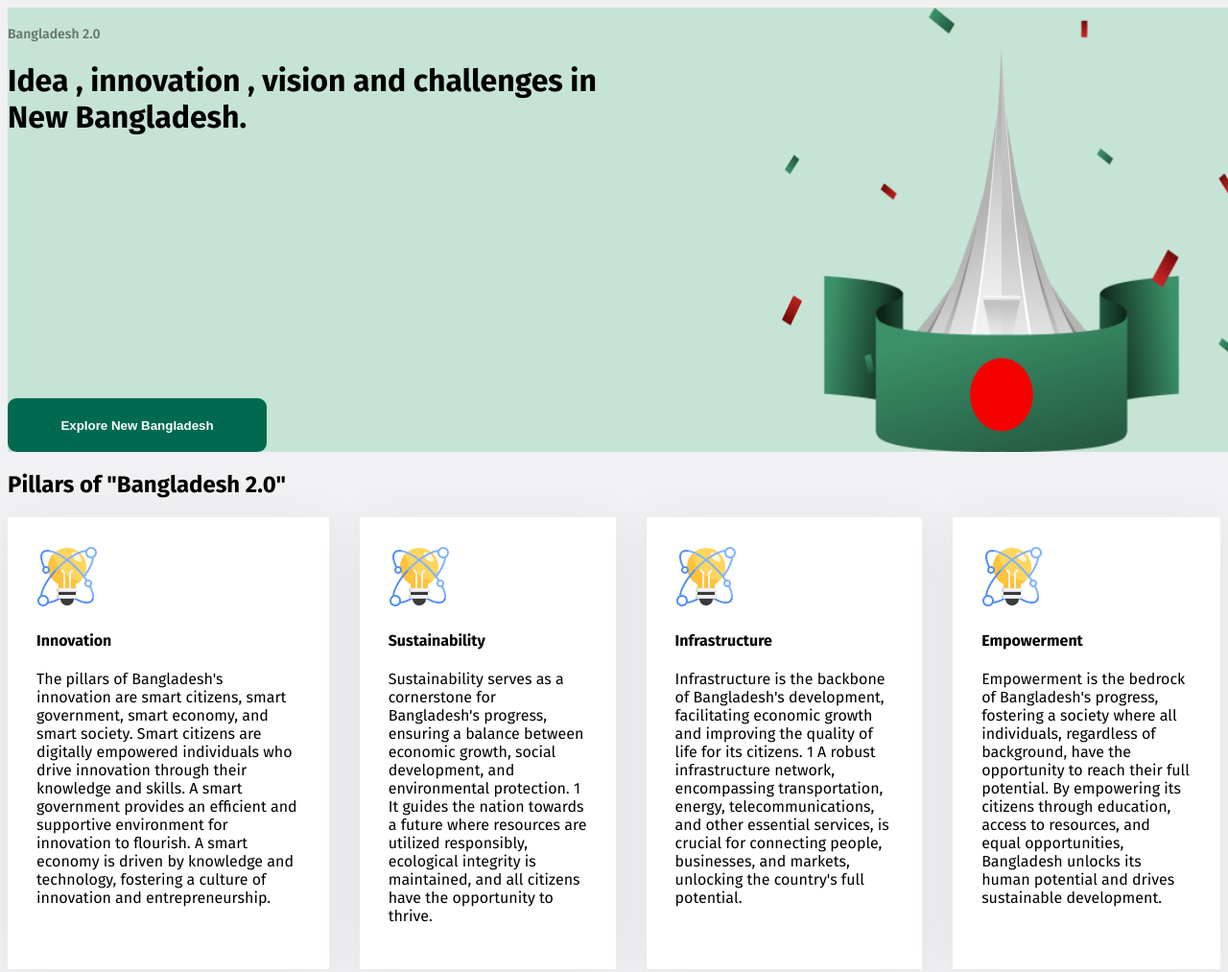
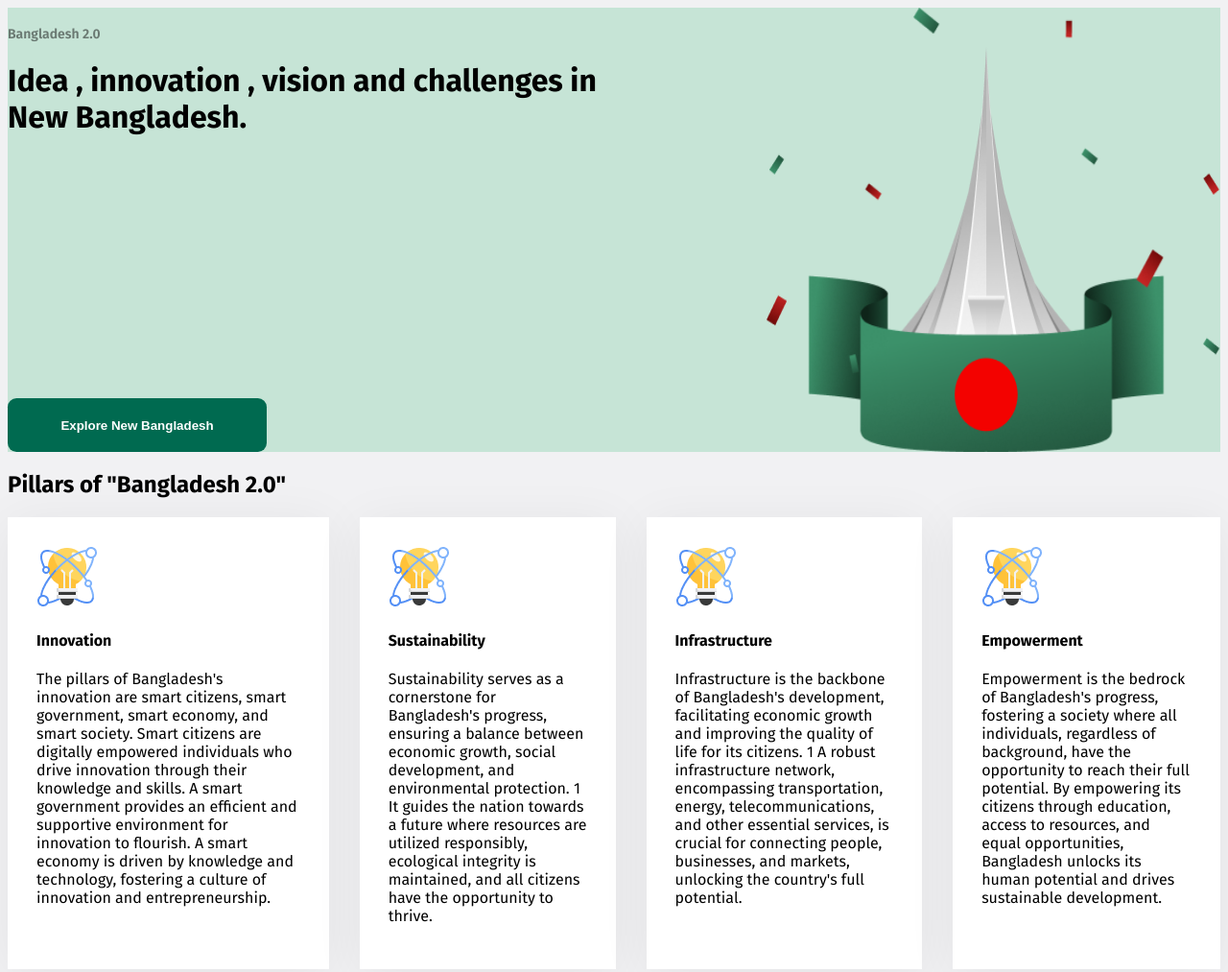
Before and after one commit to najmulalam9/Bangladesh-2.0, a plain HTML site: page index.html in a window 1280 px wide. Shown: the top 1013 px of the page at 96% size. Drawn offline with Linux system fonts and the light colour scheme.

Commit message:
update 03

```diff
--- a/style/style.css
+++ b/style/style.css
@@ -1,5 +1,6 @@
 .banner-bg{
     background-color: rgba(241, 241, 243, 1);
+
 }
 
 .fira-sans-banner {
@@ -14,9 +15,11 @@
     }
 
 .banner{
+    background-size: 860px;
+    background-position: center;
     display: flex;
     background-color: #C6E4D6;
-    width: 1280px;
+    /* width: 1280px; */
     justify-content: space-between;
 }
 
```
